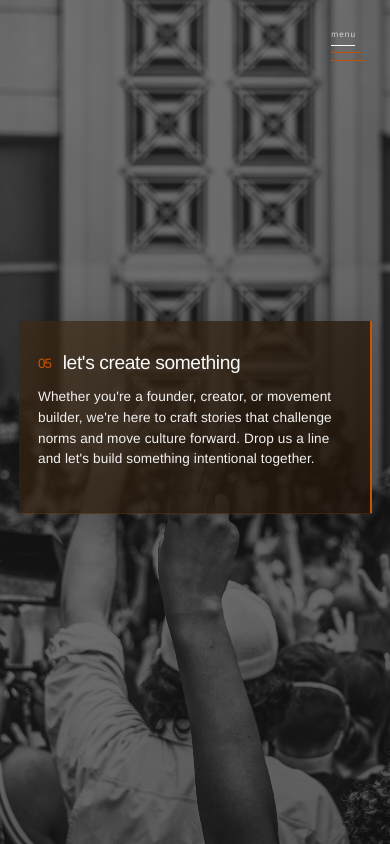
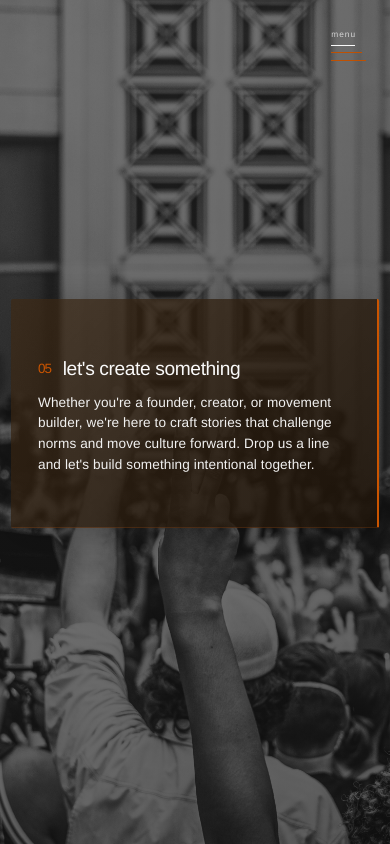
Before and after one commit to shaundawson/meshaestudios, a React (Create React App) app: page /contact in a window 390 px wide. Built offline with nearby package versions, Linux system fonts and the light colour scheme.

Commit message:
Update Contact.module.css

```diff
--- a/src/styles/Contact.module.css
+++ b/src/styles/Contact.module.css
@@ -211,10 +211,10 @@
 
     .contactBlock {
         width: 80vw;
-        padding: 8vw 5vw 5vw 5vw;
+        padding: 15vw 7vw 7vw 7vw;
         gap: var(--space-lg);
         margin-right: 0;
-        margin-top: 4vh;
+        margin-top: 3vh;
     }
 
     .contactHeading {
```
